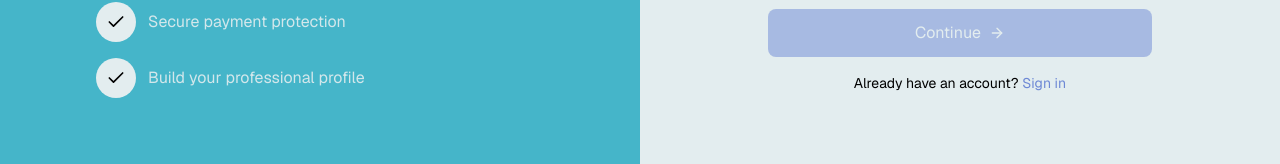
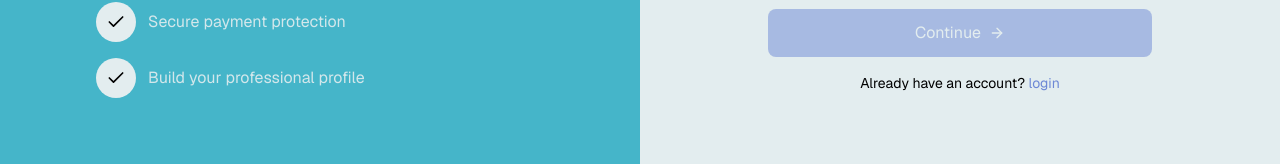
Before and after one commit to biplovgautam/lanceraa-frontend, a Next.js app: page /signup in a window 1280 px wide. Shown: the part 514-678 px from the top of the page. Built offline with nearby package versions, Linux system fonts and the light colour scheme; no server answers.

Commit message:
singup: minor chnages

```diff
--- a/package.json
+++ b/package.json
@@ -26,8 +26,8 @@
     "@types/react-dom": "^18.2.19",
     "autoprefixer": "^10.4.20",
     "cssnano": "^6.0.1",
-    "eslint": "^8.57.0",
-    "eslint-config-next": "15.1.7",
+    "eslint": "^9.21.0",
+    "eslint-config-next": "^15.2.1",
     "postcss": "^8.4.35",
     "tailwindcss": "^3.4.1",
     "typescript": "^5.3.3"
--- a/src/app/(auth)/signup/page.tsx
+++ b/src/app/(auth)/signup/page.tsx
@@ -535,7 +535,7 @@ export default function SignupPage() {
                         href="/login"
                         className="text-[var(--accent)] hover:underline"
                       >
-                        Sign in
+                        login
                       </Link>
                     </p>
                   </div>
```
Also changed, not shown: 1 other file (tests, documents, lock files or other folders).
